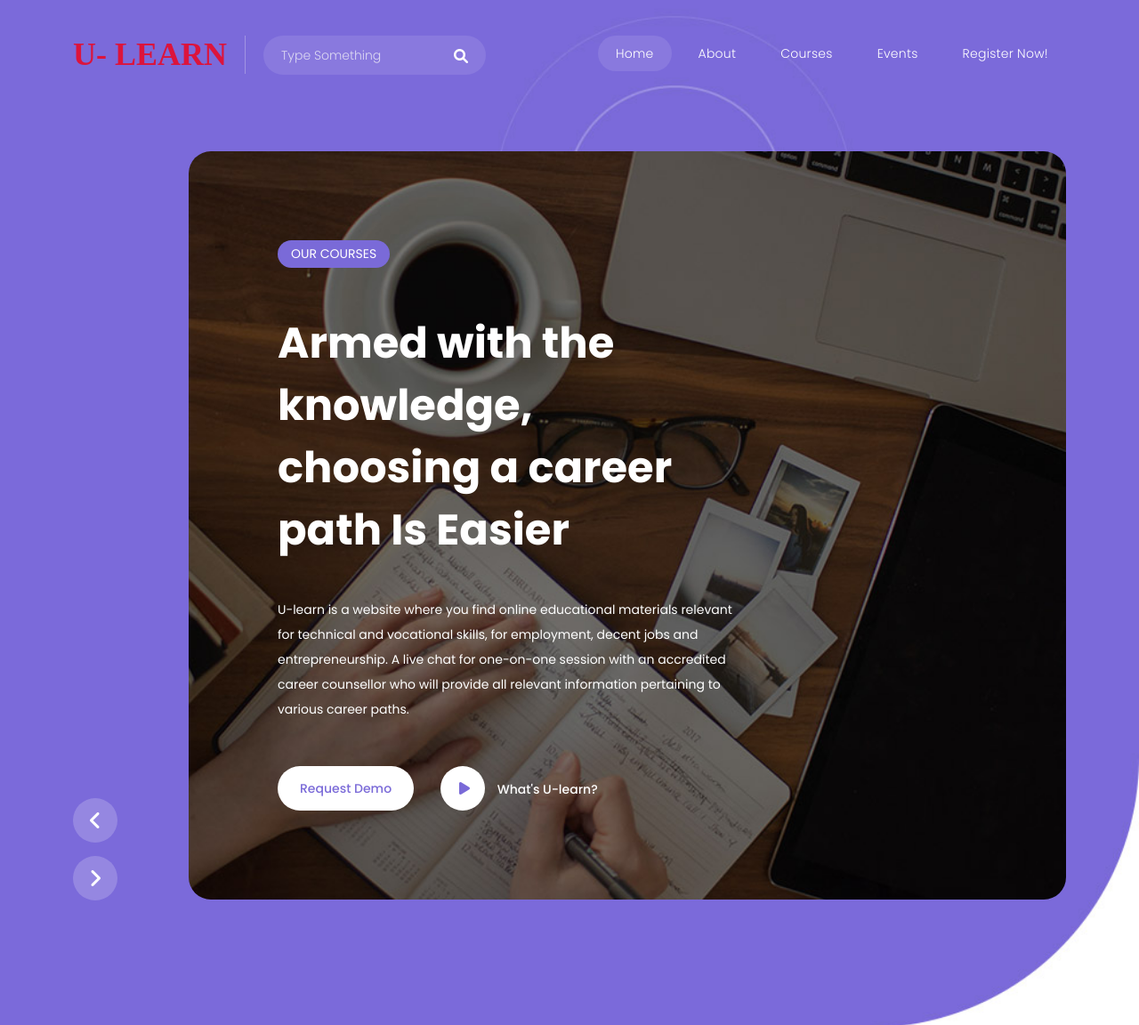
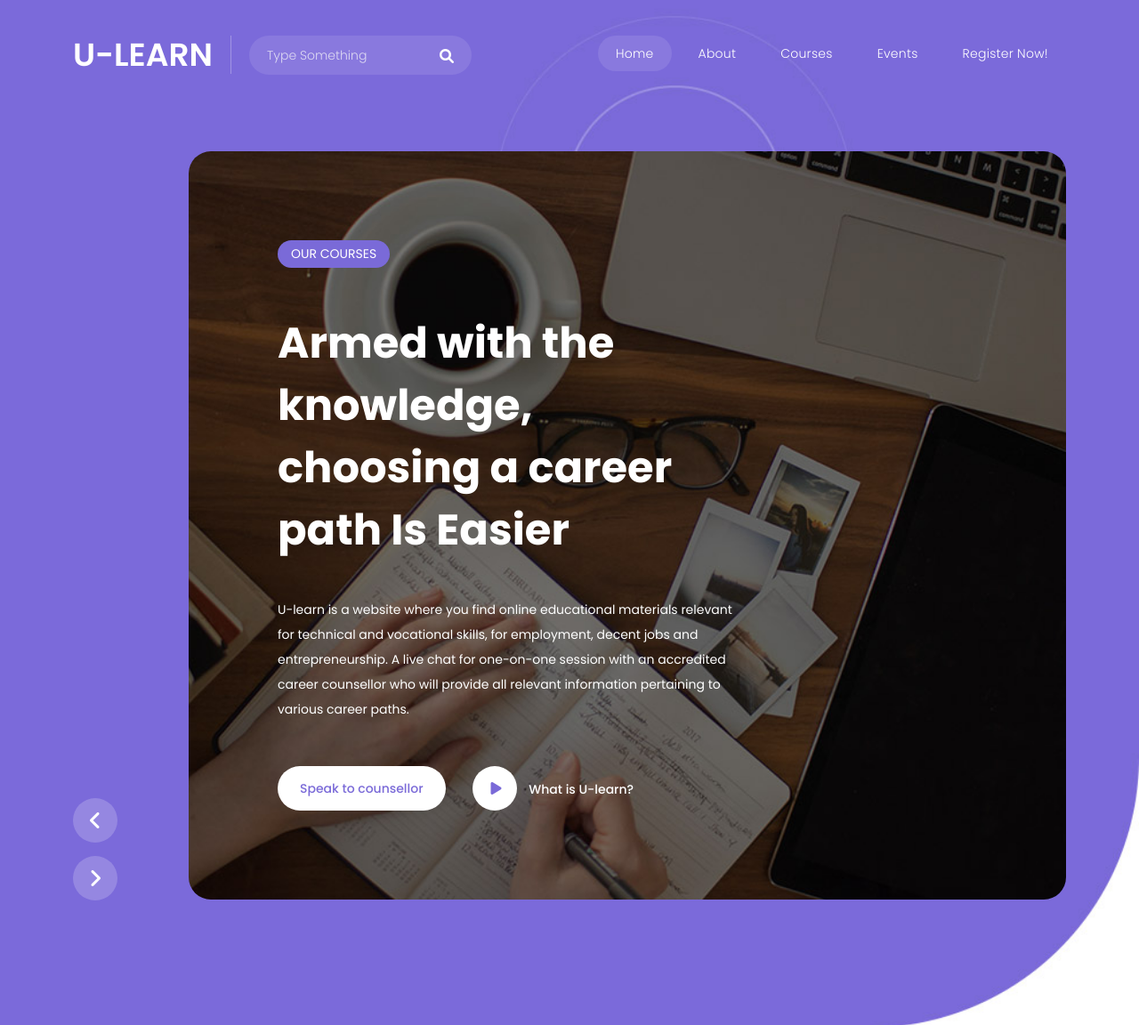
Before and after one commit to Layomi1/tech4dev-cohort2.5--final-project, a plain HTML site: page cohortn-2.5/index.html in a window 1280 px wide. Shown: the top 1152 px of the page at 89% size. Drawn offline with nearby package versions, Linux system fonts and the light colour scheme.

Commit message:
Text edits

```diff
--- a/cohortn-2.5/assets/css/u-learn.css
+++ b/cohortn-2.5/assets/css/u-learn.css
@@ -334,8 +334,8 @@ Header Style
   margin-right: 20px;
   padding-right: 20px;
   border-right: 1px solid rgba(250, 250, 250, 0.3);
-  color: crimson;
-  font-family: 'Times New Roman', Times, serif;
+  color: rgb(255, 255, 255);
+  font-family: 'poppins', Times, serif;
 }
 .header-area .main-nav .logo h1 span {
   display: inline-block;
--- a/cohortn-2.5/index.html
+++ b/cohortn-2.5/index.html
@@ -51,7 +51,7 @@ https://templatemo.com/tm-586-scholar
                 <nav class="main-nav">
                     <!-- ***** Logo Start ***** -->
                     <a href="index.html" class="logo">
-                        <h1>U- learn</h1>
+                        <h1>U-learn</h1>
                     </a>
                     <!-- ***** Logo End ***** -->
                     <!-- ***** Serach Start ***** -->
@@ -94,22 +94,22 @@ https://templatemo.com/tm-586-scholar
                 pertaining to various career paths.</p>
                 <div class="buttons">
                   <div class="main-button">
-                    <a href="#">Request Demo</a>
+                    <a href="#">Speak to counsellor</a>
                   </div>
                   <div class="icon-button">
-                    <a href="#"><i class="fa fa-play"></i> What's U-learn?</a>
+                    <a href="#"><i class="fa fa-play"></i> What is U-learn?</a>
                   </div>
                 </div>
               </div>
             </div>
             <div class="item item-2">
               <div class="header-text">
-                <span class="category">Best Result</span>
+                <span class="category">Our blog</span>
                 <h2>Get the best result out of your effort</h2>
-                <p>You are allowed to use this template for any educational or commercial purpose. You are not allowed to re-distribute the template ZIP file on any other website.</p>
+                <p>Learn to set clear goals, manage your time effectively, stay organised, stay updated and practice what you learn. </p>
                 <div class="buttons">
                   <div class="main-button">
-                    <a href="#">Request Demo</a>
+                    <a href="#">Read a blog</a>
                   </div>
                   <div class="icon-button">
                     <a href="#"><i class="fa fa-play"></i> What's the best result?</a>
@@ -121,10 +121,10 @@ https://templatemo.com/tm-586-scholar
               <div class="header-text">
                 <span class="category">Online Learning</span>
                 <h2>Online Learning helps you save the time</h2>
-                <p>Lorem ipsum dolor sit amet, consectetur adipiscing elit, sed do eiusmod temporious incididunt ut labore et dolore magna aliqua suspendisse.</p>
+                <p>Learn from the comfort of your home.  </p>
                 <div class="buttons">
                   <div class="main-button">
-                    <a href="#">Request Demo</a>
+                    <a href="#">Get started</a>
                   </div>
                   <div class="icon-button">
                     <a href="#"><i class="fa fa-play"></i> What's Online Course?</a>
```
